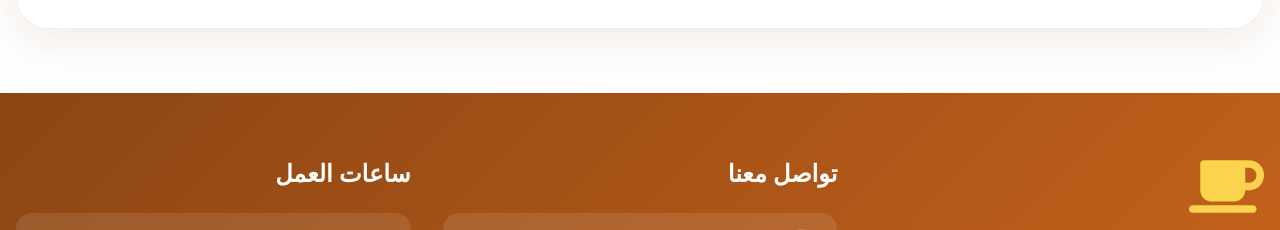
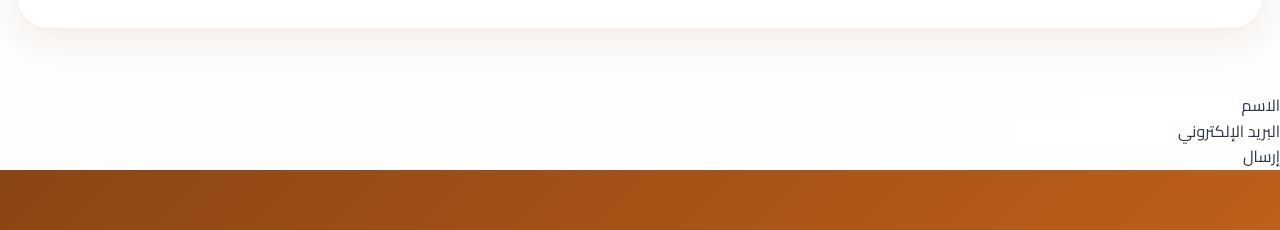
Before and after one commit to qahwajy/Qahwajy, a plain HTML site: page index.html in a window 1280 px wide. Shown: the part 4821-5051 px from the top of the page. Drawn offline with nearby package versions, Linux system fonts and the light colour scheme.

Commit message:
Update index.html
قهوجي الطائف و الباحة

```diff
--- a/index.html
+++ b/index.html
@@ -492,6 +492,20 @@
             </div>
         </div>
     </section>
+<form name="contact" method="POST" data-netlify="true">
+  <!-- هذا الحقل ضروري ليتعرف Netlify على اسم النموذج -->
+  <input type="hidden" name="form-name" value="contact">
+
+  <p>
+    <label>الاسم <input type="text" name="name" required></label>
+  </p>
+  <p>
+    <label>البريد الإلكتروني <input type="email" name="email" required></label>
+  </p>
+  <p>
+    <button type="submit">إرسال</button>
+  </p>
+</form>
 
     <!-- Footer -->
     <footer class="coffee-gradient text-white py-16">
```
